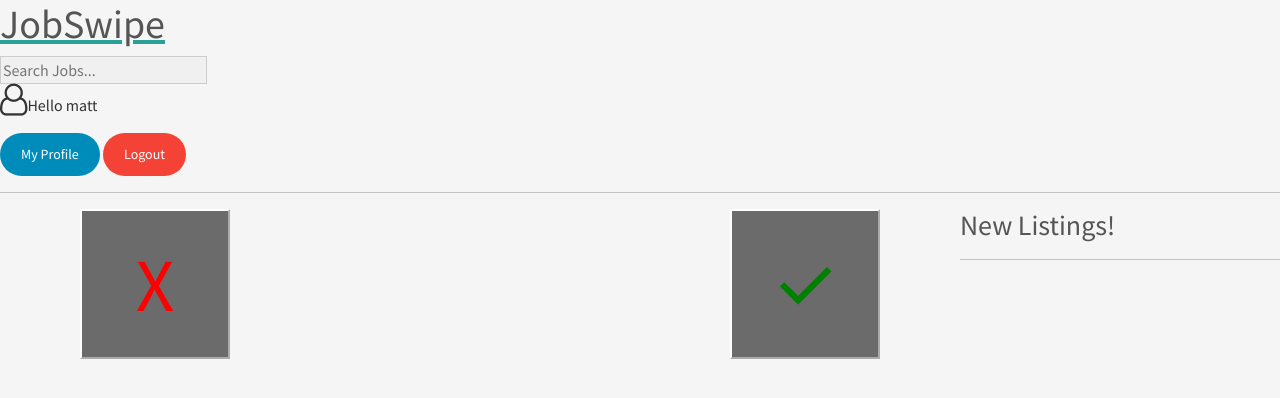
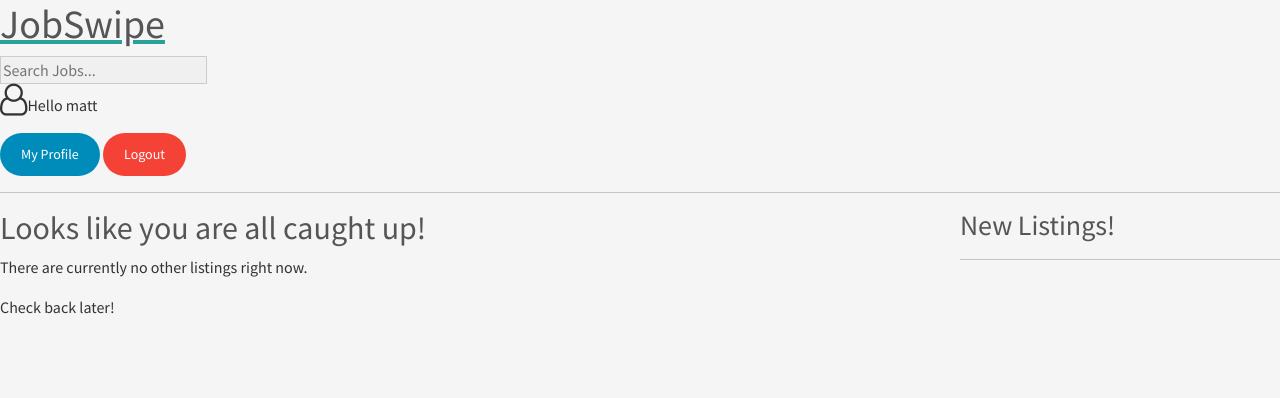
Before and after one commit to Ben-Cariello/ITSC3155Group, a Django app: page / in a window 1280 px wide. Shown: the top 398 px of the page. Run offline with Django 5.2, Linux system fonts and the light colour scheme; a user stored in the database is signed in; data comes from the database, SQL or seed files in the repository; both versions use the stored data as it was after the commit; data that the repository does not hold is empty.

Commit message:
Finished JobListing

```diff
--- a/DjangoTutorial-main/studybud/base/templates/base/job_list.html
+++ b/DjangoTutorial-main/studybud/base/templates/base/job_list.html
@@ -34,31 +34,54 @@
     </div>
 </div>
 
+<div id="emptyContainer">
+    <h2>Looks like you are all caught up!</h2>
+    <p>There are currently no other listings right now.</p>
+    <p>Check back later!</p>
+</div>
+
 <script>
 // Variables
-const jobItems = document.querySelectorAll('.job-item');
+const jobContainer = document.getElementById('job-container');
 const denyBut = document.querySelector('#leftButton');
 const acceptBut = document.querySelector('#rightButton');
+let jobItems = document.querySelectorAll('.job-item');
 let currentJobIndex = jobItems.length - 1;
 
 // Initialize Buttons
 denyBut.onclick = denyApp;
 acceptBut.onclick = acceptApp;
 
-jobItems[currentJobIndex].classList.add('active');
+
+
+
+if (jobItems.length === 0) {
+    jobContainer.style.display = 'none';
+    emptyContainer.style.display = 'block';
+} else {
+    jobItems[currentJobIndex].classList.add('active');
+}
 
 // Deny Function
 function denyApp() {
+    if (currentJobIndex == 0) {
+        isEmpty();
+    }
     jobItems[currentJobIndex].classList.remove('active');
     jobItems[currentJobIndex].remove();
-
     currentJobIndex = (currentJobIndex + 1) % jobItems.length;
     jobItems[currentJobIndex].classList.add('active');
+    updateJobItems()
+    isEmpty();
 }
 
 // Accept Function
 function acceptApp() {
     const jobId = jobItems[currentJobIndex].dataset.jobId;
+
+    if (currentJobIndex == 0) {
+        isEmpty();
+    }
 
     fetch(`/apply-job/`, {
         method: 'POST',
@@ -77,5 +100,22 @@ function acceptApp() {
             alert('Error applying to job');
         }
     });
+    updateJobItems()
+    isEmpty();
+}
+
+function updateJobItems() {
+    jobItems = document.querySelectorAll('.job-item');
+    console.log("Updated");
+}
+
+function isEmpty() {
+    if (jobItems.length == 1) {
+        jobContainer.style.display = 'none';
+        emptyContainer.style.display = 'block';
+        console.log("Empty")
+    }
+    console.log("False");
+    console.log(jobItems);
 }
 </script>
--- a/DjangoTutorial-main/studybud/base/templates/base/profile.html
+++ b/DjangoTutorial-main/studybud/base/templates/base/profile.html
@@ -70,13 +70,12 @@
     {% endif %}
 {% endif %}
 {% if user.is_authenticated and user.userprofile.user_type == 'employee' %}
-<h3>Applied Jobs:</h3>
+<h3>Saved Jobs:</h3>
     {% if user.userprofile.applied_jobs.exists %}
         <ul>
             {% for job in user.userprofile.applied_jobs.all %}
                 <li>
                     <a href="{% url 'job' job.id %}">{{ job.name }}</a>
-                    (Applied {{ job.date_applied|timesince }} ago)
                 </li>
             {% endfor %}
         </ul>
--- a/DjangoTutorial-main/studybud/static/css/jobFeed.css
+++ b/DjangoTutorial-main/studybud/static/css/jobFeed.css
@@ -36,3 +36,11 @@
 .job-item.active {
   display: block;
 }
+
+#emptyContainer{
+  display: none;
+}
+
+.job-container > div {
+width:20% 60% 20%;
+}
```
Also changed, not shown: DjangoTutorial-main/studybud/db.sqlite3.
